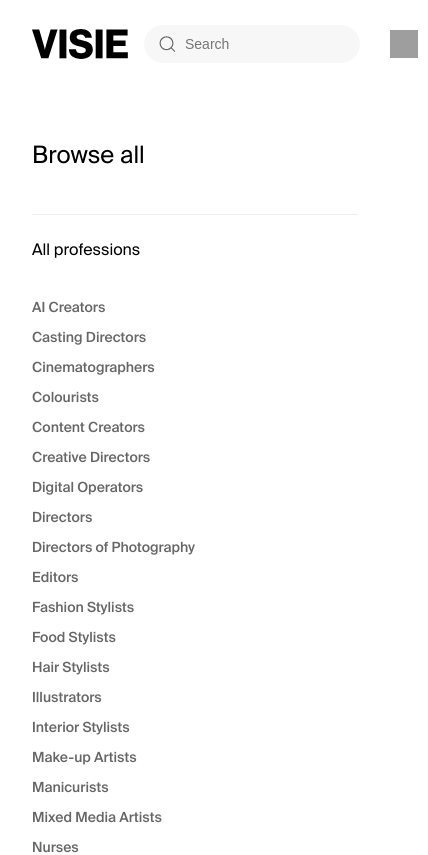
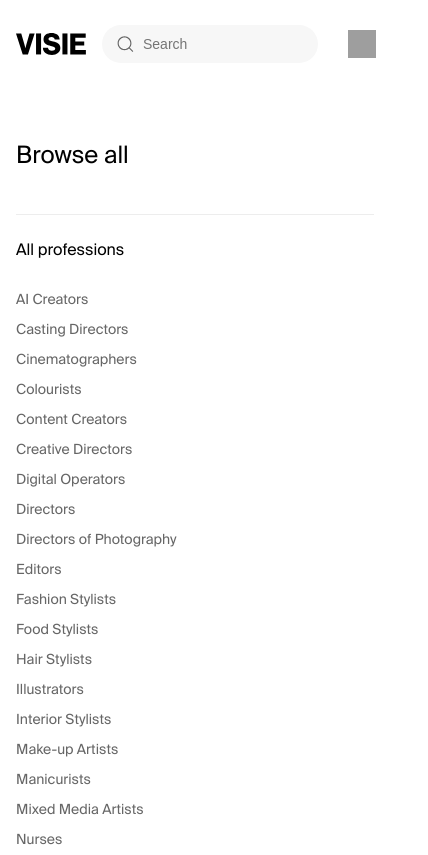
Before and after one commit to rivanavir/visie-vue-test, a Vue app: page / in a window 390 px wide. Shown: the top 855 px of the page, 428 px wide, since content can reach past the window. Built offline with nearby package versions, Linux system fonts and the light colour scheme; grey boxes are pictures that could not be loaded.

Commit message:
style updates

```diff
--- a/src/components/Footer.vue
+++ b/src/components/Footer.vue
@@ -2,18 +2,18 @@
   <footer
     class="self-stretch bg-background-color-background-secondary overflow-hidden flex flex-col items-center justify-center max-w-full text-left text-base text-background-color-background-primary pt-padding-vertical-desktop-tiny sm:pt-padding-vertical-desktop-small lg:pt-padding-vertical-desktop-main"
   >
-    <div class="container max-w-full 2xl:max-w-screen-2xl px-padding-horizontal-desktop-index box-border">
-      <div class="flex flex-col gap-padding-vertical-desktop-tiny lg:gap-padding-vertical-desktop-main border-box">
+    <div class="container max-w-full 2xl:max-w-screen-2xl px-4 md:px-padding-horizontal-desktop-index box-border">
+      <div class="flex flex-col gap-space-medium md:gap-padding-vertical-desktop-tiny lg:gap-padding-vertical-desktop-main border-box">
         <div
           class="flex-1 w-full max-w-full text-left text-sm text-text-color-text-secondary1 flex flex-col sm:flex-row sm:flex-wrap lg:grid lg:grid-cols-4 gap-grid-gap-main"
           v-for="(footerSection, idx) in footerSections" :key="idx"
           :class="idx+1 === footerSections.length ? 'border-t border-solid border-border-color-border-primary py-space-medium gap-space-extra-small !flex-wrap !flex-row' : ''"
         >
           <template v-for="section in footerSection">
-            <h4 class="font-normal m-0 text-white sm:w-full" :class="`${idx+1 === footerSections.length ? 'text-sm' : 'text-base'}`">{{ section?.title }}</h4>
+            <h4 class="font-normal m-0 text-white sm:w-full" :class="`${idx+1 === footerSections.length ? 'text-sm' : 'text-base'} ${!section.title ? 'hidden md:inline-block' : ''}`">{{ section?.title }}</h4>
             <div class="flex flex-col items-start gap-y-space-extra-small sm:flex-1" v-for="(subSection, index) in section?.subSections" :key="index">
               <p v-if="subSection.columnTitle" class="text-base text-white no-underline m-0 pb-1.5">{{ subSection.columnTitle }}</p>
-              <router-link :to="{ name: 'Default', params: { id: item } }" class="font-medium text-text-color-text-secondary no-underline hover:text-white" v-for="(item, index) in subSection.items" :key="index">
+              <router-link :to="{ name: 'Default', params: { id: item } }" class="font-normal text-text-color-text-secondary no-underline hover:text-white" v-for="(item, index) in subSection.items" :key="index">
                 {{ item }}
               </router-link>
             </div>
--- a/src/components/Header.vue
+++ b/src/components/Header.vue
@@ -1,6 +1,6 @@
 <template>
   <header
-    class="container max-w-full 2xl:max-w-screen-2xl px-padding-horizontal-desktop-index self-stretch bg-background-color-background-primary flex flex-col items-start justify-start max-w-full text-left text-xs text-dimgray font-roboto box-border"
+    class="container max-w-full 2xl:max-w-screen-2xl px-4 md:px-padding-horizontal-desktop-index self-stretch bg-background-color-background-primary flex flex-col items-start justify-start max-w-full text-left text-xs text-dimgray font-roboto box-border"
   >
     <Navbar />
   </header>
--- a/src/components/Navbar.vue
+++ b/src/components/Navbar.vue
@@ -6,7 +6,7 @@
       class="flex flex-row items-center justify-start gap-4 md:gap-12 flex-1"
     >
       <div class="flex flex-row items-center justify-start gap-10">
-        <router-link :to="{ name: 'BrowseAll', params: { }}" class="no-underline cursor-pointer flex gap-x-2 items-center select-none bg-transparent">
+        <router-link :to="{ name: 'BrowseAll', params: { }}" class="w-[70px] md:w-[96px] no-underline cursor-pointer flex gap-x-2 items-center select-none bg-transparent">
           <svg width="96" height="30" viewBox="0 0 96 30" fill="none" xmlns="http://www.w3.org/2000/svg">
           <path d="M60.8142 20.6174C60.8142 14.4557 56.1244 12.8052 50.9265 11.557C46.7432 10.5897 44.5943 10.1075 44.5943 8.09305C44.5943 6.48242 46.1963 5.39536 48.6192 5.39536C51.1988 5.39536 52.8412 6.64354 53.1138 8.85934H59.8767C59.6027 2.81712 54.9129 0 48.8551 0C42.6003 0 37.7542 2.69768 37.7542 8.85934C37.7542 14.8995 42.8747 16.4288 47.7211 17.5972C51.5509 18.5627 53.8194 19.0467 53.8194 21.342C53.8194 23.5161 51.5916 24.3622 49.3231 24.3622C46.0014 24.3622 44.1639 23.1537 43.8525 20.2549H36.8945C37.0509 26.6141 41.9323 29.9962 49.3509 30H49.3744C55.8171 29.9962 60.8142 26.6543 60.8142 20.6174Z" fill="black"/>
           <path d="M16.3774 29.3154L25.5615 0.523621H18.5647L14.2268 15.6244C13.6411 17.7586 12.9378 20.6973 12.9378 20.6973H12.8587C12.8587 20.6973 12.1941 17.7985 11.5697 15.6244L7.1913 0.523621H0V0.52569L9.22398 29.3154H16.3774Z" fill="black"/>
--- a/src/pages/BrowseAll.vue
+++ b/src/pages/BrowseAll.vue
@@ -4,7 +4,7 @@
   >
     <Header />
     <main
-      class="container max-w-screen-2xl flex-1 flex flex-col gap-y-padding-vertical-desktop-tiny md:gap-y-padding-vertical-desktop-small max-w-full text-17xl text-text-color-text-primary pb-padding-vertical-desktop-main pt-padding-vertical-desktop-tiny md:pt-padding-vertical-desktop-small px-padding-horizontal-desktop-index box-border"
+      class="container max-w-screen-2xl flex-1 flex flex-col gap-y-padding-vertical-desktop-tiny md:gap-y-padding-vertical-desktop-small max-w-full text-17xl text-text-color-text-primary md:pb-padding-vertical-desktop-main py-padding-vertical-desktop-tiny md:pt-padding-vertical-desktop-small px-4 md:px-padding-horizontal-desktop-index box-border"
     >
       <div
         class="max-w-full"
@@ -16,14 +16,13 @@
         </h1>
       </div>
       <div
-        class="flex-1 w-full max-w-full text-left text-sm text-text-color-text-secondary1 flex flex-col lg:grid lg:grid-cols-4 pt-space-medium lg:gap-x-grid-gap-main gap-y-padding-horizontal-desktop-main border-t border-solid border-border-color-border-primary1"
+        class="flex-1 w-full max-w-full text-left text-sm text-text-color-text-secondary1 flex flex-col lg:grid lg:grid-cols-4 pt-space-medium lg:gap-x-grid-gap-main gap-y-grid-gap-main md:gap-y-padding-horizontal-desktop-main border-t border-solid border-border-color-border-primary1"
         v-for="(section, idx) in sections" :key="idx"
       >
         <h4 class="font-normal text-base m-0 text-text-color-text-primary">{{ section?.title }}</h4>
-        <!-- <div class="col-span-3 grid grid-cols-3 gap-x-grid-gap-main gap-y-space-extra-small"> -->
         <div class="lg:col-span-3 relative columns-1 md:columns-3 gap-x-grid-gap-main gap-y-space-extra-small">
           <div class="py-1.5" v-for="(item, index) in section.items" :key="index">
-            <router-link :to="{ name: 'Default', params: { id: item } }" class="font-medium text-text-color-text-secondary1 no-underline hover:text-text-color-text-primary">
+            <router-link :to="{ name: 'Default', params: { id: item } }" class="font-normal text-text-color-text-secondary1 no-underline hover:text-text-color-text-primary">
               {{ item }}
             </router-link>
           </div>
--- a/src/pages/DefaultPage.vue
+++ b/src/pages/DefaultPage.vue
@@ -9,13 +9,13 @@
   >
     <Header />
     <main
-      class="container max-w-full 2xl:max-w-screen-2xl flex-1 flex flex-col gap-y-padding-vertical-desktop-small max-w-full text-17xl text-text-color-text-primary pb-padding-vertical-desktop-main pt-padding-vertical-desktop-small border-box px-padding-horizontal-desktop-index"
+      class="container max-w-screen-2xl flex-1 flex flex-col gap-y-padding-vertical-desktop-tiny md:gap-y-padding-vertical-desktop-small max-w-full text-17xl text-text-color-text-primary md:pb-padding-vertical-desktop-main py-padding-vertical-desktop-tiny md:pt-padding-vertical-desktop-small px-4 md:px-padding-horizontal-desktop-index box-border"
     >
       <div
         class="max-w-full"
       >
         <h1
-          class="m-0 relative text-inherit leading-[115%] font-normal font-inherit inline-block"
+          class="m-0 relative text-2xl md:text-inherit leading-[115%] font-normal font-inherit inline-block"
         >
           {{ $route.params.id }} page
         </h1>
```
